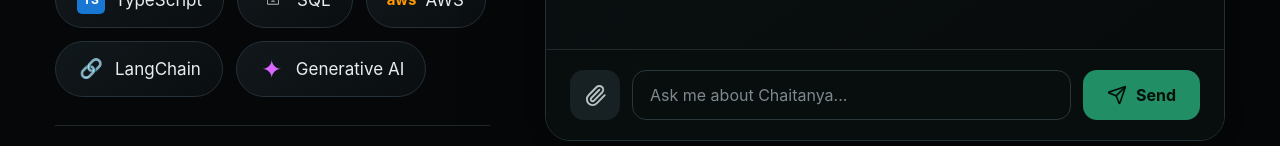
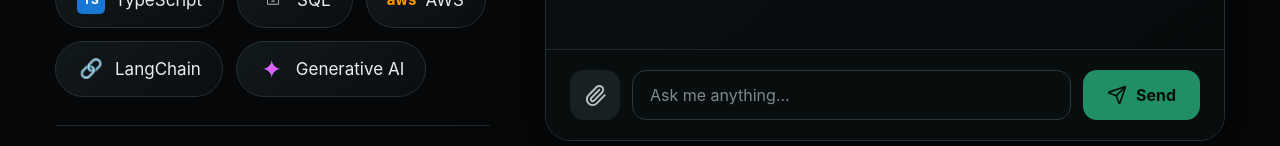
Before and after one commit to chaitanysri/chaitanya-ai-chatbot, a React (Vite) app in the folder frontend/: page / in a window 1280 px wide. Shown: the part 631-777 px from the top of the page. Built offline with nearby package versions, Linux system fonts and the light colour scheme.

Commit message:
Update AI assistant prompt

```diff
--- a/frontend/src/App.tsx
+++ b/frontend/src/App.tsx
@@ -736,7 +736,7 @@ export default function App() {
             }}
 
 
-            placeholder="Ask me about Chaitanya..."
+            placeholder="Ask me anything..."
 
             disabled={loading}
 
```
